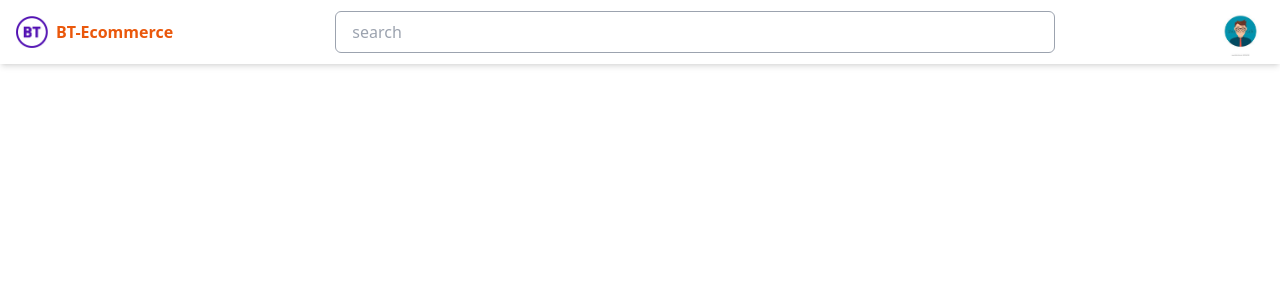
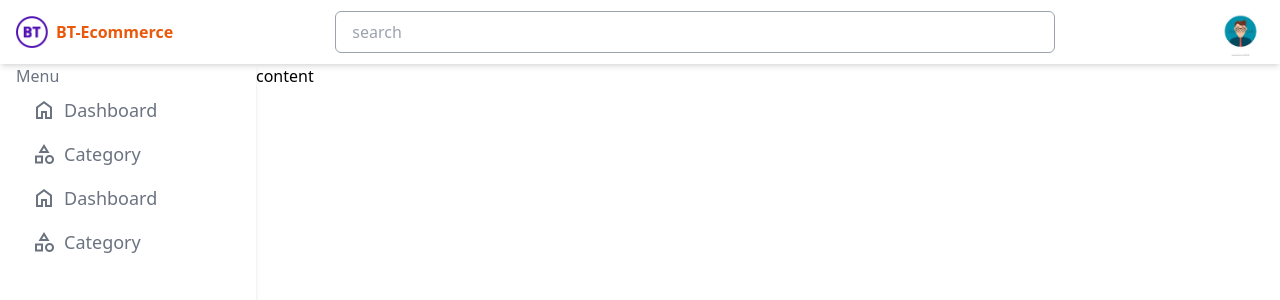
Before and after one commit to Bokhtiar/BT-Ecommerce-admin, a Next.js app: page / in a window 1280 px wide. Shown: the top 300 px of the page. Built offline with nearby package versions, Linux system fonts and the light colour scheme.

Commit message:
Sidebar desing done

```diff
--- /dev/null
+++ b/components/layout/sidebar/index.tsx
@@ -0,0 +1,22 @@
+const Index: React.FC = (): JSX.Element => {
+    return (
+        <aside className="shadow-md h-screen px-4">
+            <span className="text-gray-500">Menu</span>
+            <ul className="px-4">
+                <li className="py-2 flex gap-2 items-center text-gray-500 text-lg">
+                    <span className="material-symbols-outlined">home</span> <a href="">Dashboard</a>
+                </li>
+                <li className="py-2 flex gap-2 items-center text-gray-500 text-lg">
+                    <span className="material-symbols-outlined">category</span><a href="">Category</a>
+                </li>
+                <li className="py-2 flex gap-2 items-center text-gray-500 text-lg">
+                    <span className="material-symbols-outlined">home</span> <a href="">Dashboard</a>
+                </li>
+                <li className="py-2 flex gap-2 items-center text-gray-500 text-lg">
+                    <span className="material-symbols-outlined">category</span><a href="">Category</a>
+                </li>
+            </ul>
+        </aside>
+    )
+}
+export default Index
--- a/pages/_document.tsx
+++ b/pages/_document.tsx
@@ -4,6 +4,7 @@ export default function Document() {
   return (
     <Html lang="en">
       <Head />
+      <link rel="stylesheet" href="https://fonts.googleapis.com/css2?family=Material+Symbols+Outlined:opsz,wght,FILL,GRAD@48,400,0,0" />
       <body>
         <Main />
         <NextScript />
--- a/pages/index.tsx
+++ b/pages/index.tsx
@@ -1,10 +1,19 @@
 import Header from '../components/layout/header'
+import Sidebar from '../components/layout/sidebar'
 
 const Index:React.FC = ():JSX.Element => {
   return (
-    <>
+    <div>
       <Header></Header>
-    </>
+      <div className='flex'>
+          <div className='w-[20%]'>
+            <Sidebar></Sidebar>
+          </div>
+          <div className='w-[80%]'>
+            content
+          </div>
+      </div>
+    </div>
   )
 }
 
```
